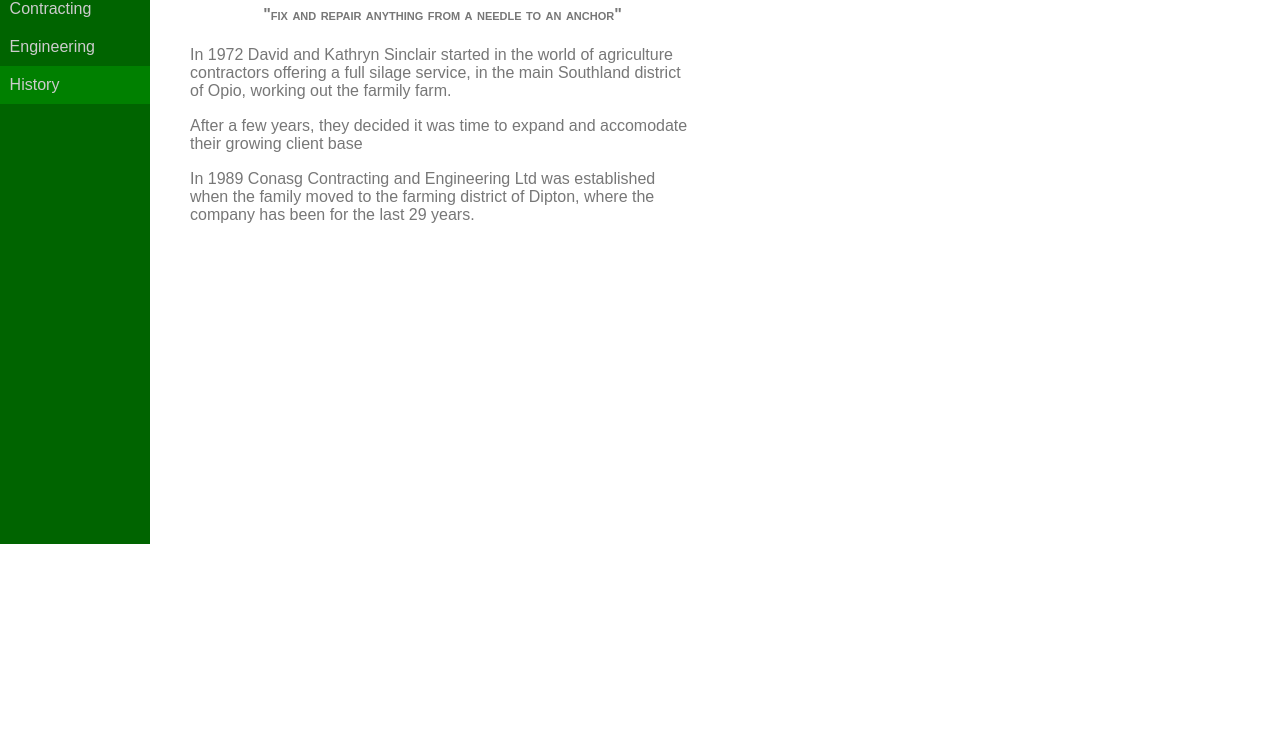
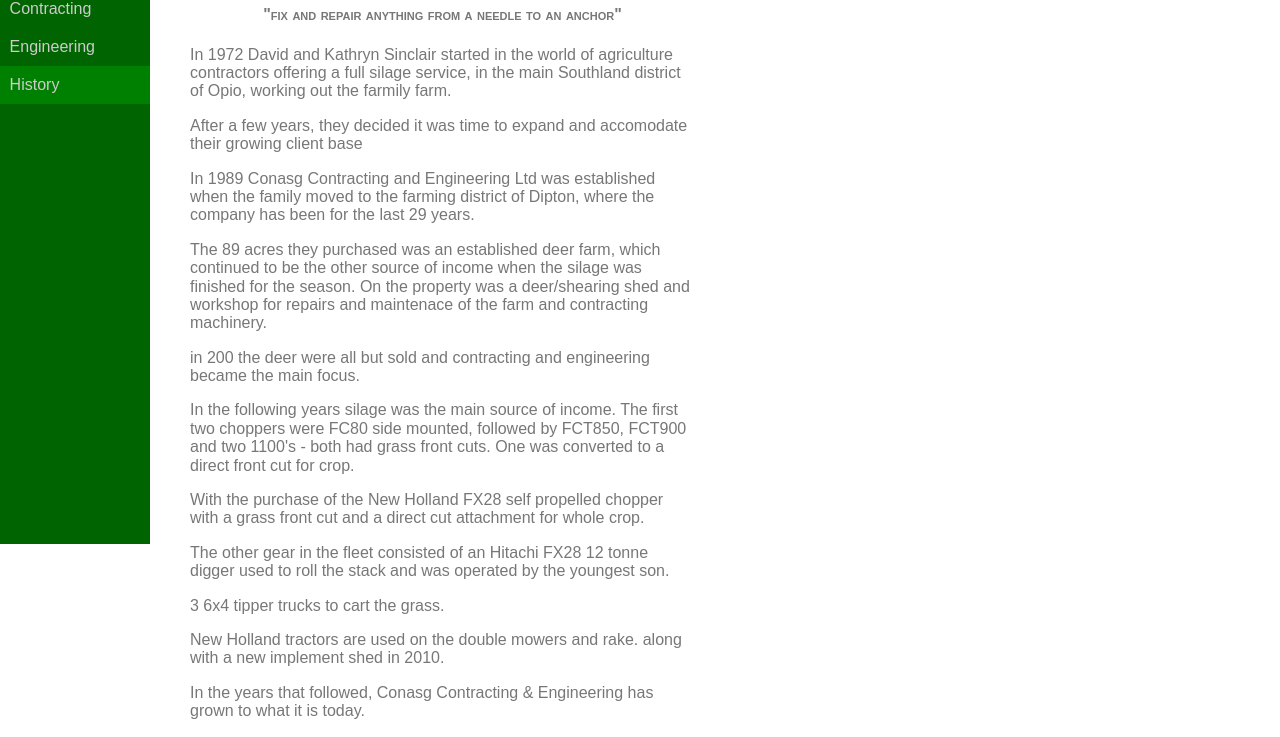
Before and after one commit to kerianVaraine/conasg, a plain HTML site: page history.html in a window 1280 px wide. Shown: the part 256-993 px from the top of the page. Before the commit the page ends 800 px from the top, so only its background shows below. Drawn offline with nearby package versions, Linux system fonts and the light colour scheme.

Commit message:
history words

```diff
--- a/history.html
+++ b/history.html
@@ -65,7 +65,14 @@
                     <p>In 1972 David and Kathryn Sinclair started in the world of agriculture contractors offering a full silage service, in the main Southland district of Opio, working out the farmily farm.</p>
                     <p>After a few years, they decided it was time to expand and accomodate their growing client base</p>
                     <p>In 1989 Conasg Contracting and Engineering Ltd was established when the family moved to the farming district of Dipton, where the company has been for the last 29 years.</p>
-
+                    <p>The 89 acres they purchased was an established deer farm, which continued to be the other source of income when the silage was finished for the season. On the property was a deer/shearing shed and workshop for repairs and maintenace of the farm and contracting machinery.</p>
+                    <p>in 200 the deer were all but sold and contracting and engineering became the main focus.</p>
+                    <p>In the following years silage was the main source of income. The first two choppers were FC80 side mounted, followed by FCT850, FCT900 and two 1100's - both had grass front cuts. One was converted to a direct front cut for crop.</p>
+                    <p>With the purchase of the New Holland FX28 self propelled chopper with a grass front cut and a direct cut attachment for whole crop.</p>
+                    <p>The other gear in the fleet consisted of an Hitachi FX28 12 tonne digger used to roll the stack and was operated by the youngest son.</p>
+                    <p>3 6x4 tipper trucks to cart the grass.</p>
+                    <p>New Holland tractors are used on the double mowers and rake. along with a new implement shed in 2010.</p>
+                    <p>In the years that followed, Conasg Contracting & Engineering has grown to what it is today.</p>
                 </div>
             </div>
         </div>
```
